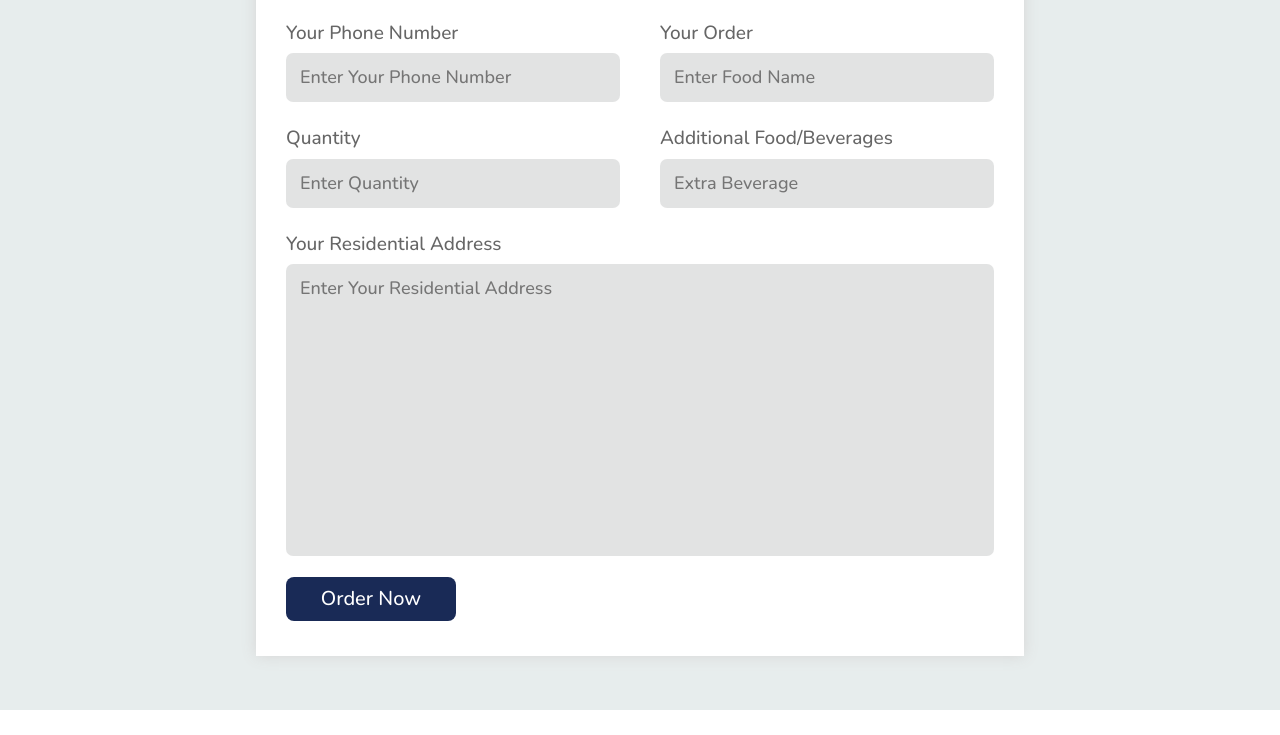
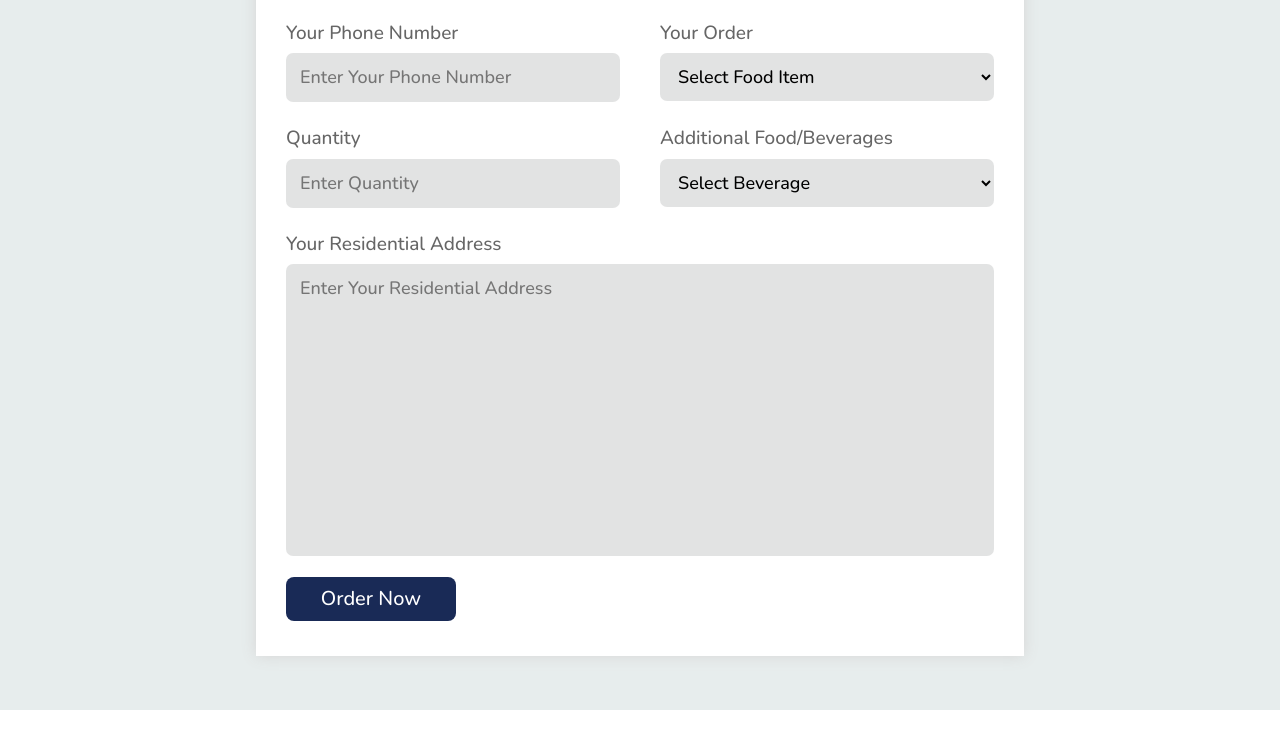
Before and after one commit to Syed-Moazzam/Restaurant-Website-HTML-CSS-JS, a plain HTML site: page main.html in a window 1280 px wide. Shown: the part 8627-9362 px from the top of the page. Drawn offline with nearby package versions, Linux system fonts and the light colour scheme; a web font is replaced by a local one.

Commit message:
added dropdown for beverage and food name

```diff
--- a/main.html
+++ b/main.html
@@ -600,13 +600,27 @@
             <div>
                 <div class="name-phone-quantity-of-order-now">
                     <label class="label-of-order-now" for="phone-no">Your Phone Number</label>
-                    <input class="input-of-order-now padding-for-responsive-design" id="phone-no" type="number"
+                    <input class="input-of-order-now padding-for-responsive-design" id="phone-no" type="tel"
                         placeholder="Enter Your Phone Number">
                 </div>
 
                 <div>
                     <label class="label-of-order-now" for="food-name">Your Order</label>
-                    <input class="input-of-order-now" id="food-name" type="text" placeholder="Enter Food Name">
+                    <select name="food-name" id="food-name" class="input-of-order-now">
+                        <option value="" disabled selected>Select Food Item</option>
+                        <option value="Nuggets">Nuggets</option>
+                        <option value="Fried Chicken">Fried Chicken</option>
+                        <option value="Zinger Broast">Zinger Broast</option>
+                        <option value="Margherita Pizza">Margherita Pizza</option>
+                        <option value="The Big Mac">The Big Mac</option>
+                        <option value="Aloo Paratha">Aloo Paratha</option>
+                        <option value="Fettuccine Alfredo">Fettuccine Alfredo</option>
+                        <option value="Black Forest Cake">Black Forest Cake</option>
+                        <option value="Tropicana Orange Juice">Tropicana Orange Juice</option>
+                        <option value="FrostFusion">FrostFusion</option>
+                        <option value="Vanilla Bean">Vanilla Bean</option>
+                        <option value="Red Velvet Cupcake">Red Velvet Cupcake</option>
+                    </select>
                 </div>
             </div>
 
@@ -619,7 +633,13 @@
 
                 <div>
                     <label class="label-of-order-now" for="additional-beverage">Additional Food/Beverages</label>
-                    <input class="input-of-order-now" id="additional-beverage" type="text" placeholder="Extra Beverage">
+                    <select name="additional-beverage" id="additional-beverage" class="input-of-order-now">
+                        <option value="" disabled selected>Select Beverage</option>
+                        <option value="Pepsi">Pepsi</option>
+                        <option value="Seven Up">Seven Up</option>
+                        <option value="Mountain Dew">Mountain Dew</option>
+                        <option value="Sprite">Sprite</option>
+                    </select>
                 </div>
             </div>
 
```
